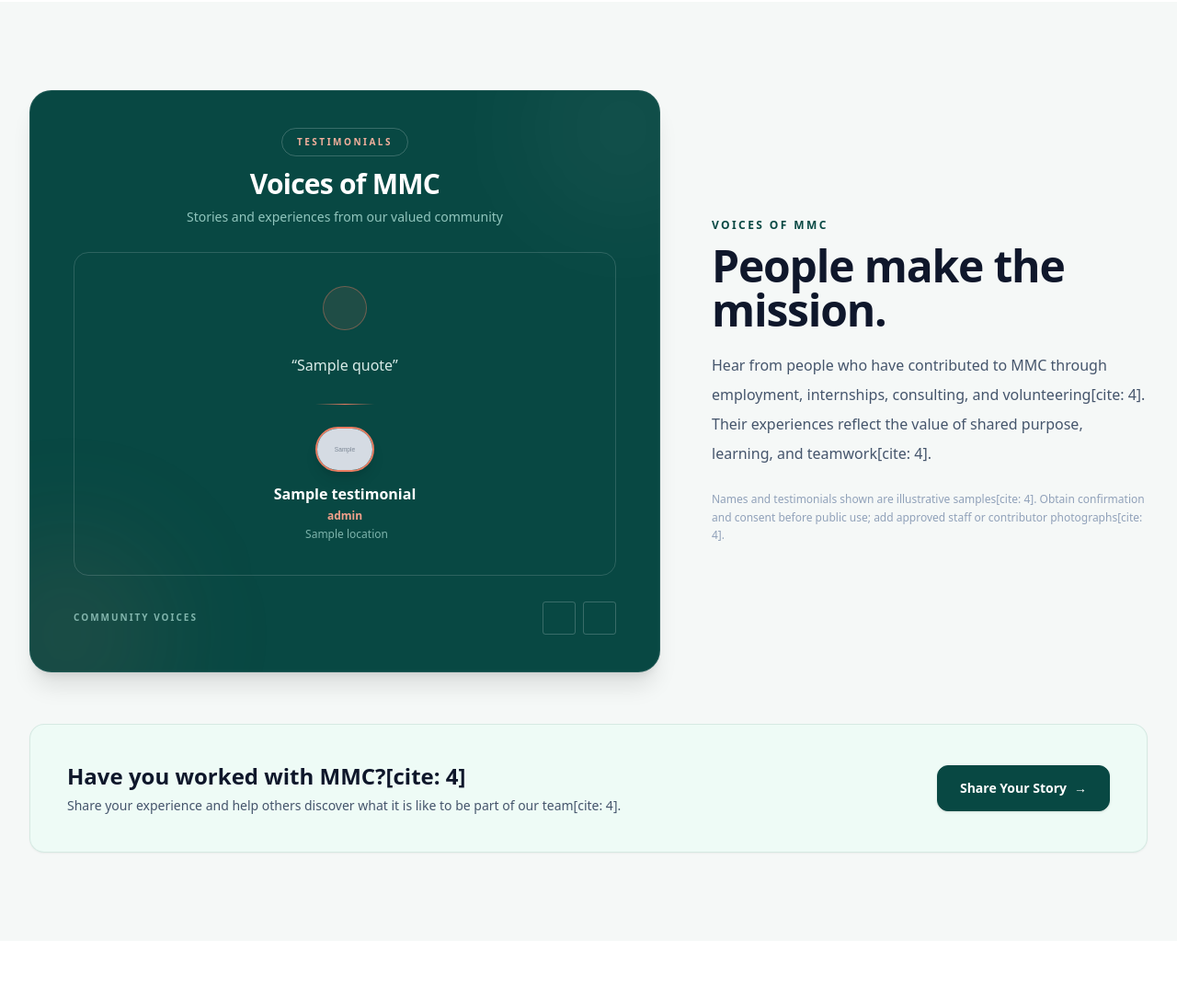
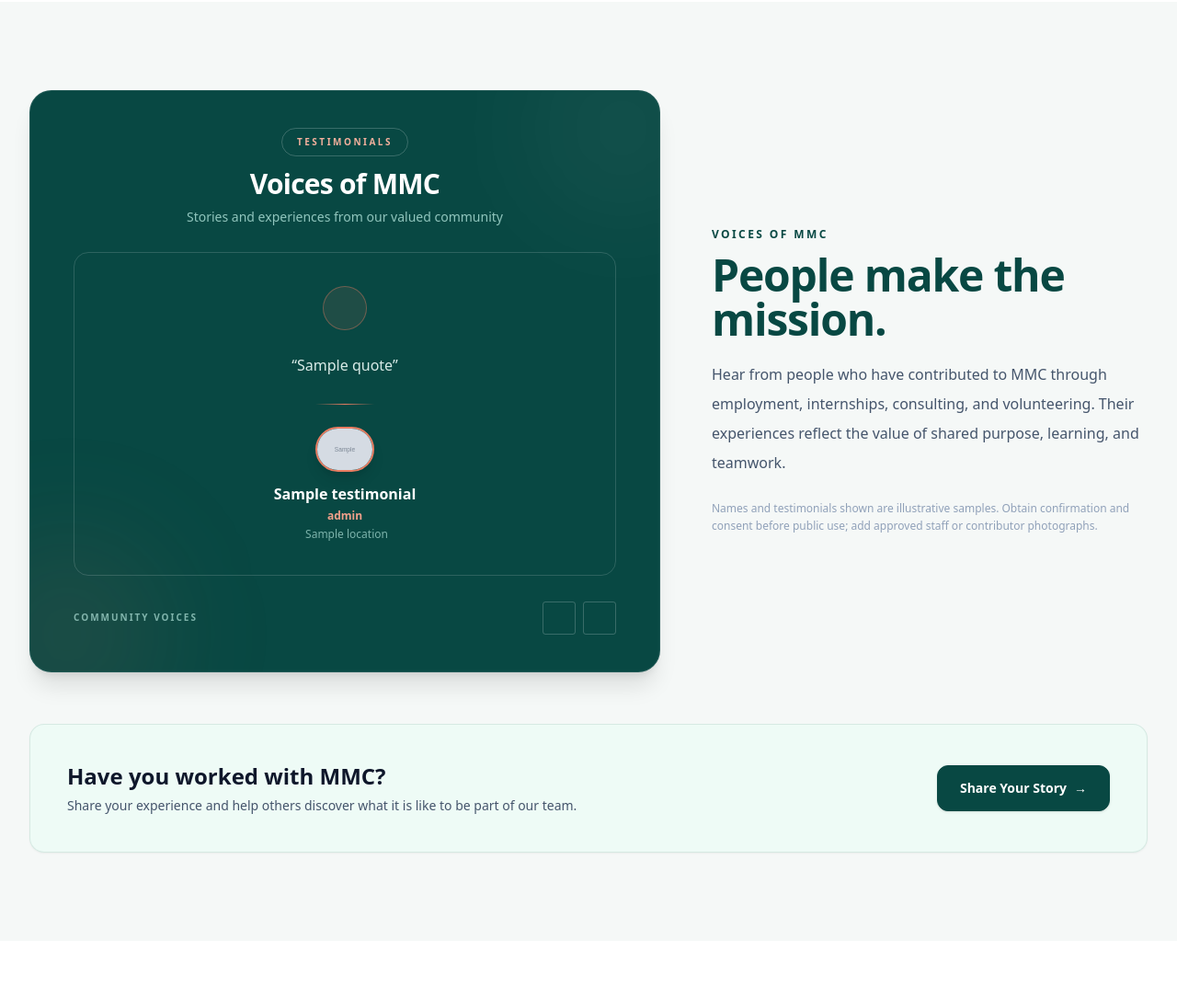
Before and after one commit to yousuf812/mmc_website, a Django app: template templates/engagement/volunteer_opportunities.html in a window 1280 px wide. Shown: the part 2423-3507 px from the top of the page at 92% size. Run offline with Django 5.2, Linux system fonts and the light colour scheme; the template is opened without the code that fills it: most values are stand-ins (such as "Sample title", 1, 10 or a date in 2020); grey boxes marked "Sample" are stand-in pictures; style sheets or scripts are compiled from the project's sources.

Commit message:
fixed the heading

```diff
--- a/templates/engagement/volunteer_opportunities.html
+++ b/templates/engagement/volunteer_opportunities.html
@@ -943,18 +943,18 @@
                 </span>
 
                 <!-- Heading -->
-                <h2 class="mt-3 text-3xl font-extrabold tracking-tight text-slate-900 sm:text-4xl lg:text-5xl">
+                <h2 class="mt-3 text-3xl font-extrabold tracking-tight text-[#084843] sm:text-4xl lg:text-5xl">
                     People make the mission.
                 </h2>
 
                 <!-- Description -->
                 <p class="mt-5 text-sm leading-7 text-slate-600 sm:text-base sm:leading-8">
-                    Hear from people who have contributed to MMC through employment, internships, consulting, and volunteering[cite: 4]. Their experiences reflect the value of shared purpose, learning, and teamwork[cite: 4].
+                    Hear from people who have contributed to MMC through employment, internships, consulting, and volunteering. Their experiences reflect the value of shared purpose, learning, and teamwork.
                 </p>
 
                 <!-- Disclaimer Subtext -->
                 <p class="mt-6 text-xs leading-relaxed text-slate-400 sm:text-xs">
-                    Names and testimonials shown are illustrative samples[cite: 4]. Obtain confirmation and consent before public use; add approved staff or contributor photographs[cite: 4].
+                    Names and testimonials shown are illustrative samples. Obtain confirmation and consent before public use; add approved staff or contributor photographs.
                 </p>
 
             </div>
@@ -968,10 +968,10 @@
             <div class="flex flex-col gap-6 sm:flex-row sm:items-center sm:justify-between">
                 <div>
                     <h3 class="text-xl font-bold text-slate-900 sm:text-2xl">
-                        Have you worked with MMC?[cite: 4]
+                        Have you worked with MMC?
                     </h3>
                     <p class="mt-1.5 text-xs text-slate-600 sm:text-sm">
-                        Share your experience and help others discover what it is like to be part of our team[cite: 4].
+                        Share your experience and help others discover what it is like to be part of our team.
                     </p>
                 </div>
 
```
